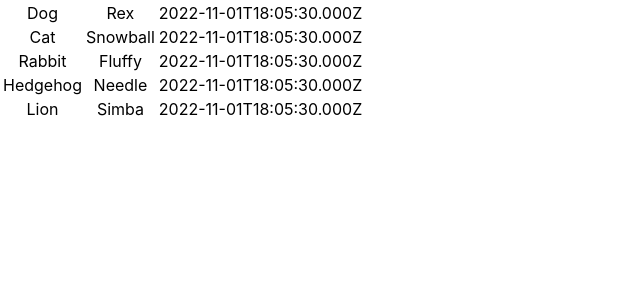
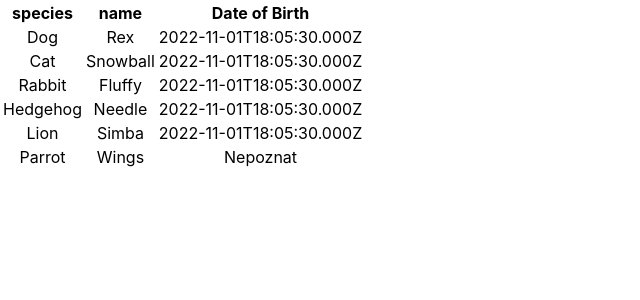
Before and after one commit to doooox/zoo, a React (Create React App) app: page / in a window 1280 px wide. Shown: the top 300 px of the page, without its empty margins (0-640 px from the left). Built offline with nearby package versions, Linux system fonts and the light colour scheme.

Commit message:
if name unknown set nepoznt, and fixed table

```diff
--- a/src/components/AnimalList.js
+++ b/src/components/AnimalList.js
@@ -32,26 +32,41 @@ const AnimalList = () => {
             species: "Lion",
             name: "Simba",
             dateOfBirth: date
-        }
+        },
+        {
+            id: 6,
+            species: "Parrot",
+            name: "Wings",
+            dateOfBirth: ''
+        },
     ];
     console.log(animals);
     return (
         <div>
-            <table >
+            <table>
+                <thead>
+                    <tr>
+                        <th>species</th>
+                        <th>name</th>
+                        <th>Date of Birth</th>
+
+                    </tr>
+                </thead>
+                <tbody>
                     {animals.map((animal) =>
                     (
                         <tr key={animal.id}>
                             <td>{animal.species}</td>
                             <td>{animal.name}</td>
-                        <td>{animal.dateOfBirth}</td>
+                            <td>{animal.dateOfBirth ? animal.dateOfBirth : "Nepoznat"}</td>
                         </tr>
                     )
                     )}
+                </tbody>
             </table>
         </div>
     )
 
-
 }
 
 export default AnimalList
```
Lines whose indentation alone changed are shown as unchanged.
